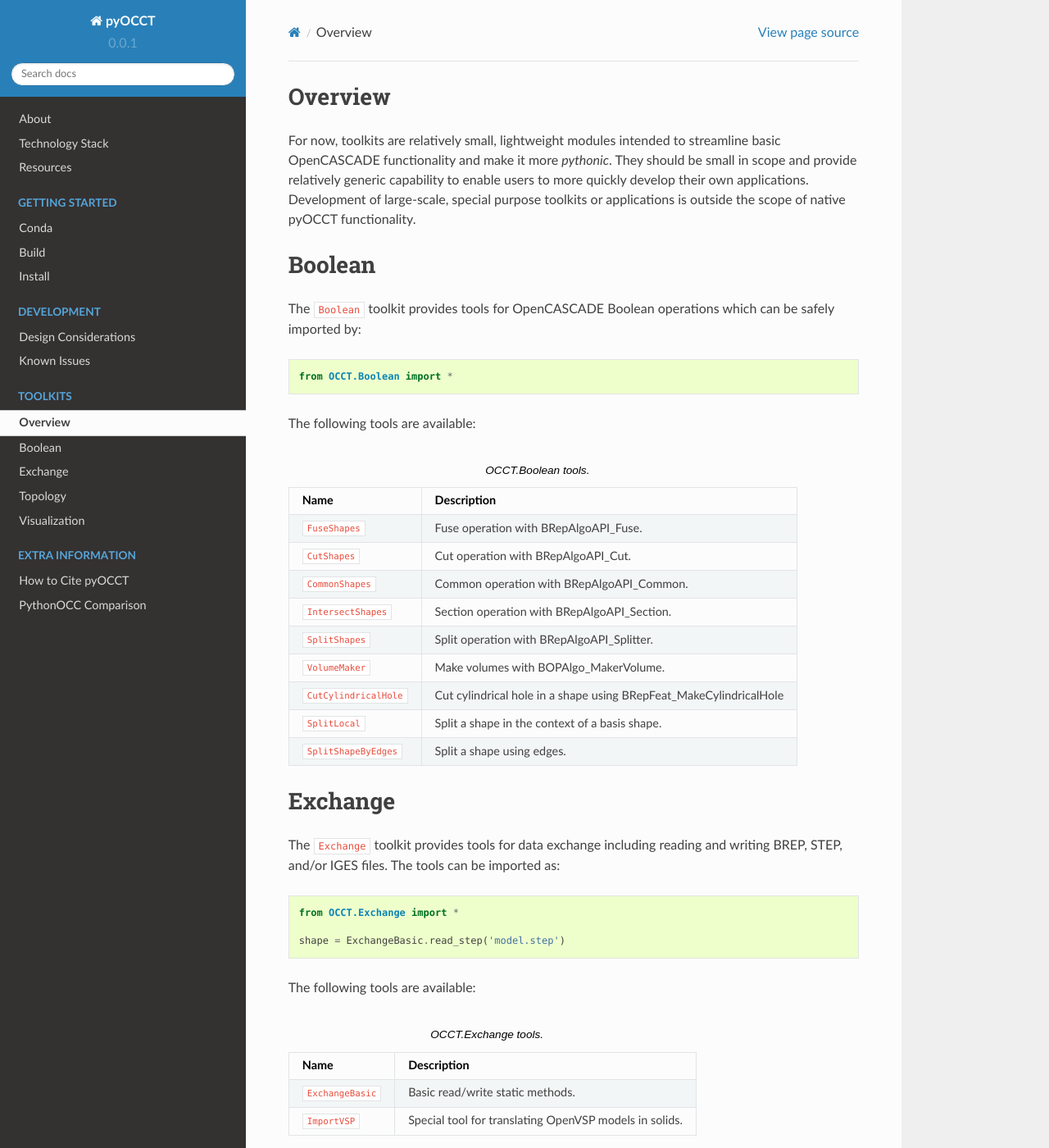
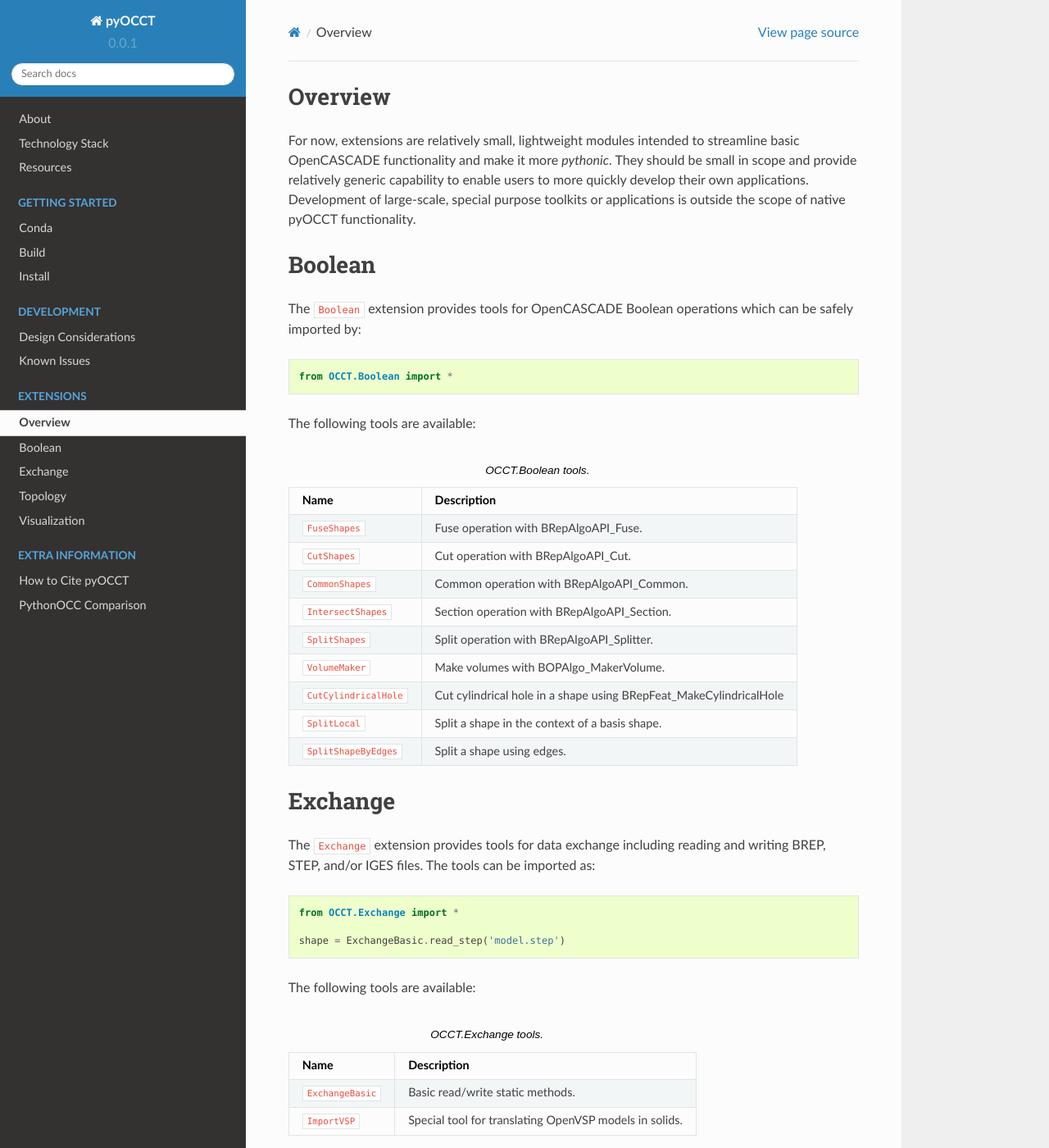
Before and after one commit to trelau/pyOCCT, a Sphinx documentation site: the page built from docs/source/extend.rst, in a window 1280 px wide and 1400 px high. Shown: the whole window at 82% size. Built offline with Sphinx 7.4.7 and the Read the Docs theme 2.0.0, drawn with Linux system fonts in a browser that asks for light colours; some of the changed text lies outside the part shown.

Commit message:
Change "toolkit" terminology to "extensions" and refactor some class names to be more intuitive

```diff
--- a/docs/source/tkits.rst
+++ b/docs/source/extend.rst
@@ -1,6 +1,6 @@
 Overview
 ========
-For now, toolkits are relatively small, lightweight modules intended to
+For now, extensions are relatively small, lightweight modules intended to
 streamline basic OpenCASCADE functionality and make it more *pythonic*. They
 should be small in scope and provide relatively generic capability to enable
 users to more quickly develop their own applications. Development of
@@ -9,8 +9,8 @@
 
 Boolean
 =======
-The ``Boolean`` toolkit provides tools for OpenCASCADE Boolean operations which
-can be safely imported by:
+The ``Boolean`` extension provides tools for OpenCASCADE Boolean operations
+which can be safely imported by:
 
 .. code-block:: python
 
@@ -38,8 +38,8 @@
 
 Exchange
 ========
-The ``Exchange`` toolkit provides tools for data exchange including reading and
-writing BREP, STEP, and/or IGES files. The tools can be imported as:
+The ``Exchange`` extension provides tools for data exchange including reading
+and writing BREP, STEP, and/or IGES files. The tools can be imported as:
 
 .. code-block:: python
 
@@ -63,8 +63,8 @@
 
 Topology
 ========
-The ``topology`` toolkit provides a number of tools to streamline working with
-topology. The tools can be safely imported using:
+The ``topology`` extension provides a number of tools to streamline working
+with topology (i.e., shapes). The tools can be safely imported using:
 
 .. code-block:: python
 
@@ -96,7 +96,7 @@
 
 Visualization
 =============
-A minimal viewing tool is provided in the ``Visualization`` toolkit. It can
+A minimal viewing tool is provided in the ``Visualization`` extension. It can
 be imported as:
 
 .. code-block:: python
--- a/docs/source/index.rst
+++ b/docs/source/index.rst
@@ -19,10 +19,10 @@
    dev
 
 .. toctree::
-   :caption: Toolkits
+   :caption: Extensions
    :maxdepth: 2
 
-   tkits
+   extend
 
 .. toctree::
    :caption: Extra Information
```
Also changed, not shown: other parts of docs/source/extend.rst (+4 -4 lines), 7 other files.
